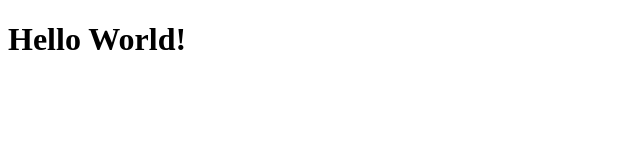
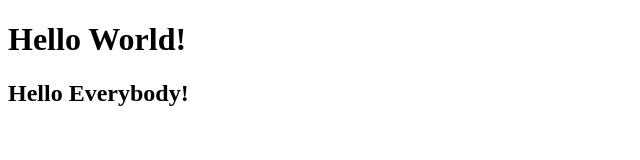
Before and after one commit to ValeriyZoloto/project-git, a plain HTML site: page index.html in a window 1280 px wide. Shown: the whole page, without its empty margins (0-640 px from the left). Drawn offline with Linux system fonts and the light colour scheme.

Commit message:
first commit

```diff
--- a/index.html
+++ b/index.html
@@ -7,6 +7,7 @@
 </head>
 <body>
     <h1>Hello World!</h1>
+    <h2>Hello Everybody!</h2>
 
 </body>
 </html>
--- a/style.css/style.css
+++ b/style.css/style.css
@@ -0,0 +1,2 @@
+*
+{margin: 0;}
```
